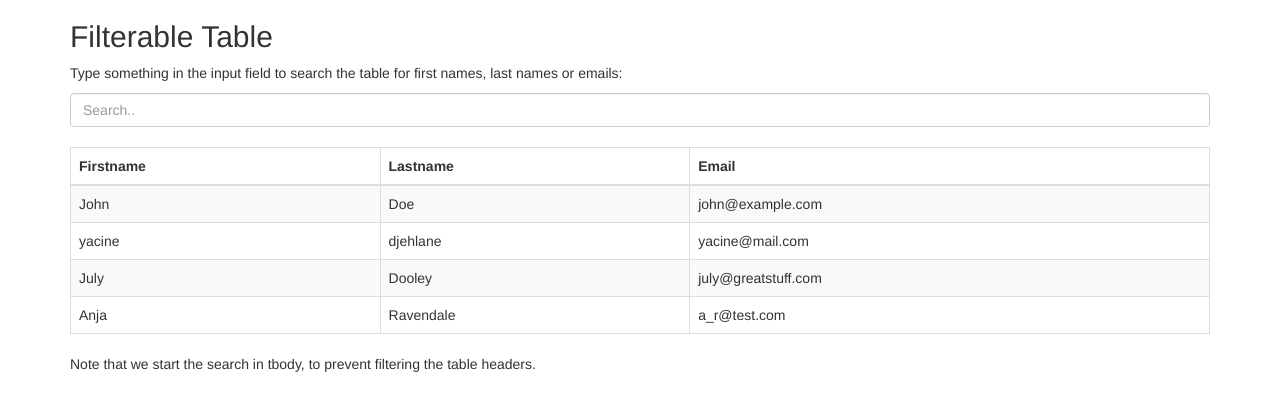
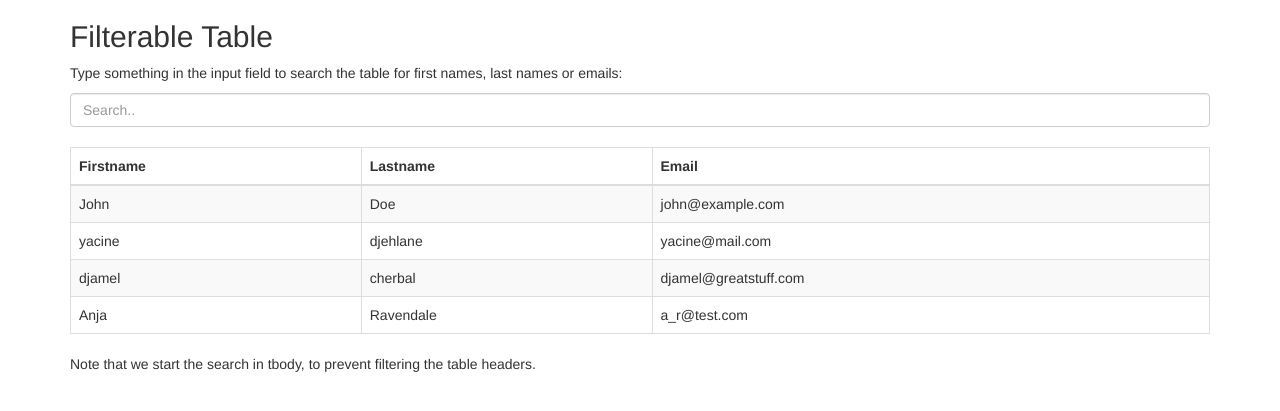
Before and after one commit to sidali250BAlg/S7ab-l-jame333, a PHP site: page /recherche.php in a window 1280 px wide. Shown: the top 411 px of the page. Run offline with PHP 8.4, Linux system fonts and the light colour scheme.

Commit message:
change recherche

```diff
--- a/recherche.php
+++ b/recherche.php
@@ -35,9 +35,9 @@
         <td>yacine@mail.com</td>
       </tr>
       <tr>
-        <td>July</td>
-        <td>Dooley</td>
-        <td>july@greatstuff.com</td>
+        <td>djamel</td>
+        <td>cherbal</td>
+        <td>djamel@greatstuff.com</td>
       </tr>
       <tr>
         <td>Anja</td>
```
